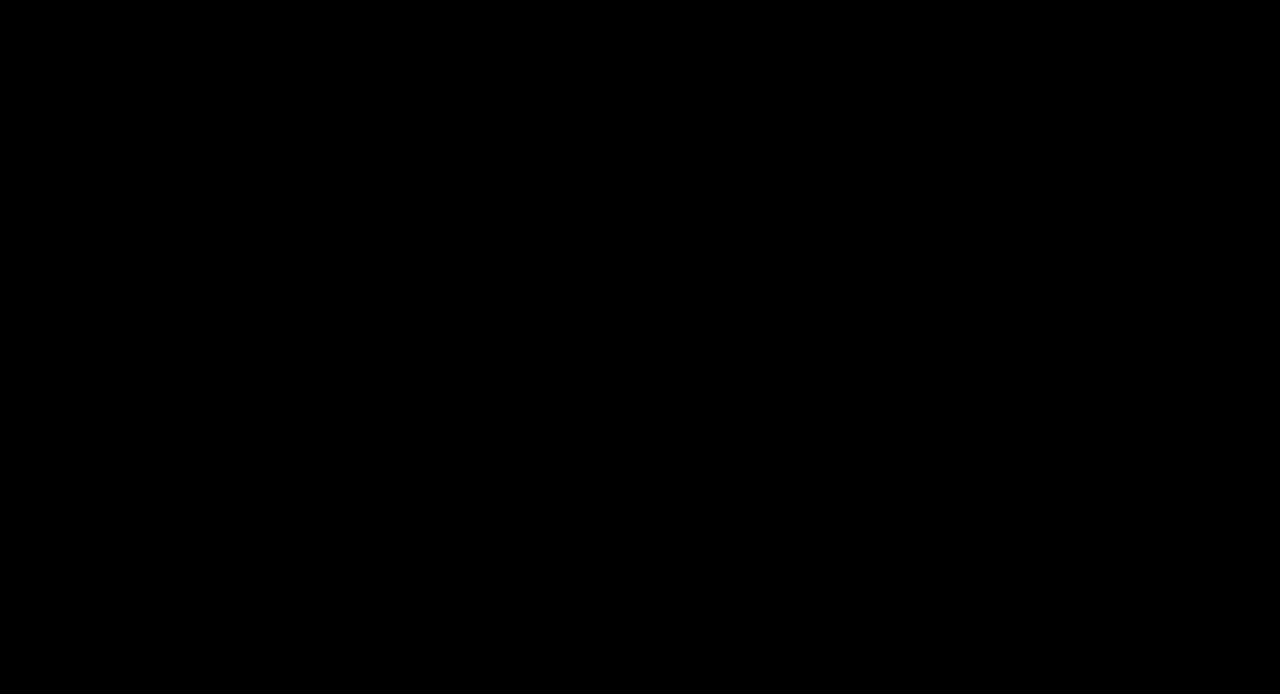
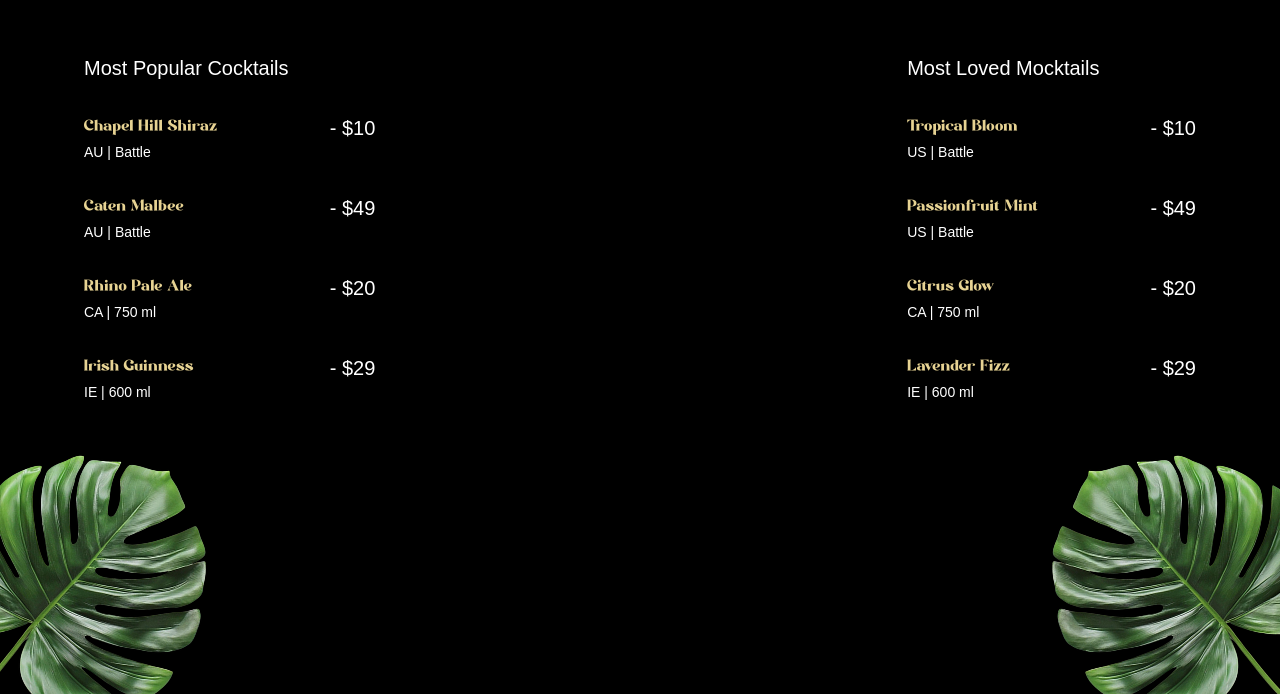
Before and after one commit to gladiatorcoder/gsap-project1, a React (Vite) app: page / in a window 1280 px wide. Shown: the part 906-1600 px from the top of the page. Built offline with nearby package versions, Linux system fonts and the light colour scheme; a web font is replaced by a local one.

Commit message:
Part 1 Pricing

```diff
--- a/src/App.jsx
+++ b/src/App.jsx
@@ -2,6 +2,7 @@
 import { ScrollTrigger, SplitText } from "gsap/all";
 import Navbar from "./Components/Navbar";
 import Hero from "./Components/Hero";
+import Cocktails from "./Components/Cocktails";
 
 gsap.registerPlugin(ScrollTrigger, SplitText);
 
@@ -10,6 +11,7 @@
     <main>
         <Navbar />
         <Hero />
+        <Cocktails />
     </main>
   )
 }
--- /dev/null
+++ b/src/Components/Cocktails.jsx
@@ -0,0 +1,44 @@
+import { cocktailLists, mockTailLists } from "../../constants"
+
+const Cocktails = () => {
+
+  return (
+    <section id="cocktails">
+        <img src="/images/cocktail-left-leaf.png" alt="left-leaf" id="c-left-leaf" />
+        <img src="/images/cocktail-right-leaf.png" alt="right-leaf" id="c-right-leaf" />
+
+        <div className="list width-90">
+            <div className="popular">
+                <h2>Most Popular Cocktails</h2>
+                <ul>
+                    {cocktailLists.map(({name, country, detail, price}) => (
+                        <li key={name}>
+                            <div className="md:me-28">
+                                <h3>{name}</h3>
+                                <p>{country} | {detail}</p>
+                            </div>
+                            <span>- {price}</span>
+                        </li>
+                    ))}
+                </ul>
+            </div>
+            <div className="loved">
+                <h2>Most Loved Mocktails</h2>
+                <ul>
+                    {mockTailLists.map(({name, country, detail, price}) => (
+                        <li key={name}>
+                            <div className="md:me-28">
+                                <h3>{name}</h3>
+                                <p>{country} | {detail}</p>
+                            </div>
+                            <span>- {price}</span>
+                        </li>
+                    ))}
+                </ul>
+            </div>
+        </div>
+    </section>
+  )
+}
+
+export default Cocktails
--- a/src/Components/Navbar.jsx
+++ b/src/Components/Navbar.jsx
@@ -24,7 +24,7 @@
   });
   return (
     <nav>
-        <div>
+        <div className='width-90'>
             <a href="#home" className="flex items-center gap-2">
                 <img src="/images/logo.png" alt="Logo" />
                 <p>Velvet Pour</p>
--- a/src/index.css
+++ b/src/index.css
@@ -5,6 +5,15 @@
 @font-face {
     font-family: "Modern Negra";
     src: url("/fonts/Modern Negra Demo.ttf") format("truetype");
+}
+
+.mx-50{
+    margin: 0 50px;
+}
+
+.width-90{
+    width: 90%;
+    margin: 0 auto;
 }
 
 @theme {
```
